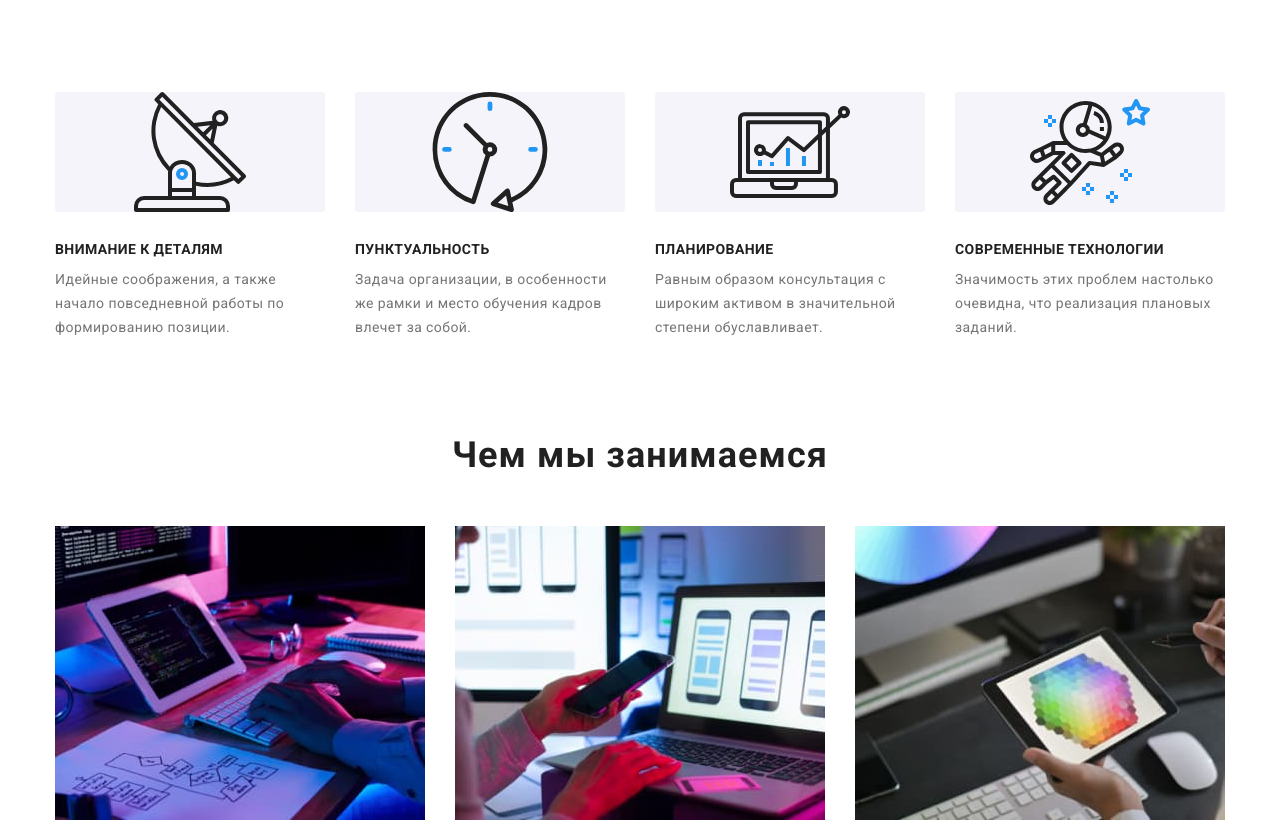
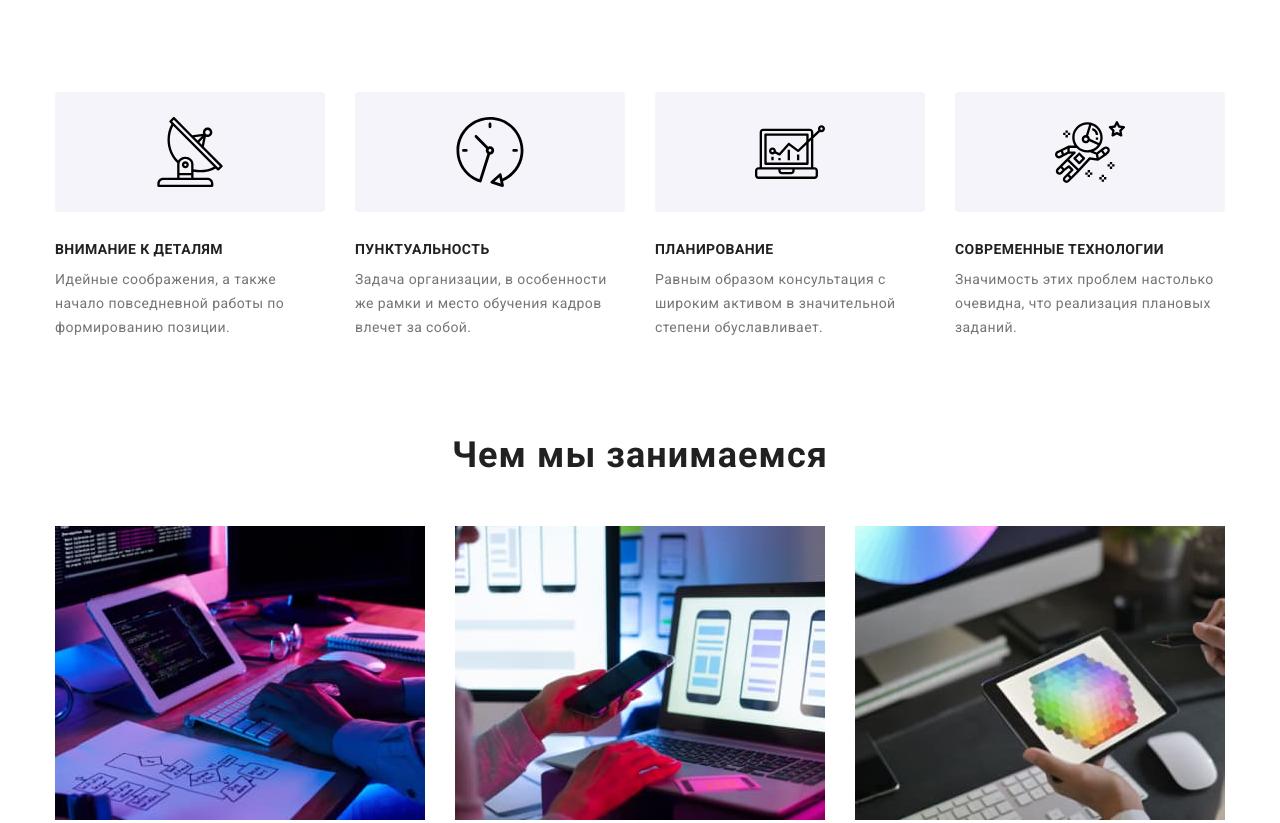
Before and after one commit to RustDzhur/goit-markup-hw-04, a plain HTML site: page index.html in a window 1280 px wide. Shown: the part 691-1514 px from the top of the page. Drawn offline with Linux system fonts and the light colour scheme.

Commit message:
исправление ошибок

```diff
--- a/css/styles.css
+++ b/css/styles.css
@@ -205,6 +205,7 @@ img {
 
 .footer-content-container {
     display: flex;
+    align-items: baseline;
 }
 
 .footer-logo {
@@ -243,13 +244,12 @@ img {
     letter-spacing: 0.03em;
     text-transform: uppercase;
     color: #ffffff;
-    padding-bottom: 20px;
+    margin-bottom: 20px;
 }
 
 .footer-social-icons {
     display: flex;
     justify-content: center;
-    padding-bottom: 30px;
 }
 
 .footer-social-icon-link {
@@ -300,6 +300,10 @@ img {
     margin-right: auto;
     margin-left: auto;
     background: linear-gradient(0deg, rgba(47, 48, 58, 0.4), rgba(47, 48, 58, 0.4)), url(../images/hero.jpg);
+    background-color: #212121;
+    background-repeat: no-repeat;
+    background-size: contain;
+    background-position: center;
 }
 
 .hero-title {
@@ -338,52 +342,71 @@ img {
     margin-right: 30px;
 }
 
-.antena::before {
-    content: '';
-    background: url(../images/svg/antenna.svg) #F5F4FA;
-    background-repeat: no-repeat;
-    background-position: center;
-    background-size: contain;
+.antenna-svg {
+    background-color: #F5F4FA;
     height: 120px;
     display: block;
     margin-bottom: 30px;
     border-radius: 4px;
+    display: flex;
+    align-items: center;
+    justify-content: center;
 }
 
-.clock::before {
-    content: '';
-    background: url(../images/svg/clock.svg) #F5F4FA;
-    background-repeat: no-repeat;
-    background-position: center;
-    background-size: contain;
+.icon-antenna {
+    width: 70px;
+    height: 70px;
+}
+
+.clock-svg {
+    background-color: #F5F4FA;
     height: 120px;
     display: block;
     margin-bottom: 30px;
     border-radius: 4px;
+    display: flex;
+    align-items: center;
+    justify-content: center;
 }
 
-.diagram::before {
-    content: '';
-    background: url(../images/svg/diagram.svg) #F5F4FA;
-    background-repeat: no-repeat;
-    background-position: center;
-    background-size: contain;
+.icon-clock {
+    width: 70px;
+    height: 70px;
+}
+
+.diagram-svg {
+    background-color: #F5F4FA;
     height: 120px;
     display: block;
     margin-bottom: 30px;
     border-radius: 4px;
+    display: flex;
+    align-items: center;
+    justify-content: center;
 }
 
-.astronaut::before {
-    content: '';
-    background: url(../images/svg/astronaut.svg) #F5F4FA;
-    background-repeat: no-repeat;
-    background-position: center;
-    background-size: contain;
+.icon-diagram {
+    width: 70px;
+    height: 70px;
+}
+
+.astronaut-svg {
+    background-color: #F5F4FA;
     height: 120px;
     display: block;
     margin-bottom: 30px;
     border-radius: 4px;
+    display: flex;
+    align-items: center;
+    justify-content: center;
+}
+
+.icon-astronaut {
+    width: 70px;
+    height: 70px;
+    display: flex;
+    align-items: center;
+    justify-content: center;
 }
 
 .item-advantages:last-child {
@@ -478,12 +501,12 @@ img {
     letter-spacing: 0.03em;
     color: var(--team-position-color);
     text-align: center;
+    margin-bottom: 16px;
 }
 
 .team-social-icons {
     display: flex;
     justify-content: center;
-    padding-bottom: 30px;
 }
 
 .team-social-icon-link {
@@ -553,7 +576,6 @@ img {
     width: 170px;
     height: 92px;
     color: #AFB1B8;
-    background: #E5E5E5;
     border: 1px solid #AFB1B8;
     border-radius: 4px;
     display: inline-flex;
@@ -627,9 +649,10 @@ img {
     margin-bottom: 30px;
 }
 
-.cards-item:hover,
-.cards-item:focus {
+.card-link:hover,
+.card-link:focus {
     box-shadow: 0px 1px 1px rgba(0, 0, 0, 0.12), 0px 4px 4px rgba(0, 0, 0, 0.06), 1px 4px 6px rgba(0, 0, 0, 0.16);
+    display: block;
 }
 
 .card-item-content {
--- a/index.html
+++ b/index.html
@@ -65,27 +65,47 @@
             <div class="container">
                 <h2 class="visually-hidden">Наши преимущества</h2>
                 <ul class="list-advantages lists">
-                    <li class="item-advantages antena">
+                    <li class="item-advantages">
+                        <div class="antenna-svg">
+                            <svg class="icon-antenna">
+                                <use href="./images/icons.svg#icon-antenna"></use>
+                            </svg>
+                        </div>
                         <h3 class="title-advantages">Внимание к деталям</h3>
                         <p class="content-advantages">Идейные соображения, а также начало повседневной работы по
                             формированию позиции.</p>
                     </li>
 
-                    <li class="item-advantages clock">
+                    <li class="item-advantages">
+                        <div class="clock-svg">
+                            <svg class="icon-clock">
+                                <use href="./images/icons.svg#icon-clock"></use>
+                            </svg>
+                        </div>
                         <h3 class="title-advantages">Пунктуальность</h3>
                         <p class="content-advantages">Задача организации, в особенности же рамки и место обучения
                             кадров
                             влечет за собой.</p>
                     </li>
 
-                    <li class="item-advantages diagram">
+                    <li class="item-advantages">
+                        <div class="diagram-svg">
+                            <svg class="icon-diagram">
+                                <use href="./images/icons.svg#icon-diagram"></use>
+                            </svg>
+                        </div>
                         <h3 class="title-advantages">Планирование</h3>
                         <p class="content-advantages">Равным образом консультация с широким активом в значительной
                             степени
                             обуславливает.</p>
                     </li>
 
-                    <li class="item-advantages astronaut">
+                    <li class="item-advantages">
+                        <div class="astronaut-svg">
+                            <svg class="icon-astronaut">
+                                <use href="./images/icons.svg#icon-astronaut"></use>
+                            </svg>
+                        </div>
                         <h3 class="title-advantages">Современные технологии</h3>
                         <p class="content-advantages">Значимость этих проблем настолько очевидна, что реализация
                             плановых
@@ -121,8 +141,6 @@
                         <div class="name-position">
                             <h3 class="team-name">Игорь Демьяненко</h3>
                             <p class="team-position">Product Designer</p>
-                        </div>
-
                             <ul class="team-social-icons">
                                 <li class="team-social-icon-link link">
                                     <a href="https://www.instagram.com/" class="icon-bg" target="_blank">
@@ -153,6 +171,8 @@
                                     </a>
                                 </li>
                             </ul>
+                        </div>
+
                     </li>
 
                     <li class="team-item">
@@ -160,8 +180,6 @@
                         <div class="name-position">
                             <h3 class="team-name">Ольга Репина</h3>
                             <p class="team-position">Frontend Developer</p>
-                        </div>
-
                             <ul class="team-social-icons">
                                 <li class="team-social-icon-link link">
                                     <a href="https://www.instagram.com/" class="icon-bg" target="_blank">
@@ -192,7 +210,7 @@
                                     </a>
                                 </li>
                             </ul>
-
+                        </div>
 
                     </li>
 
@@ -201,8 +219,6 @@
                         <div class="name-position">
                             <h3 class="team-name">Николай Тарасов</h3>
                             <p class="team-position">Marketing</p>
-                        </div>
-
                             <ul class="team-social-icons">
                                 <li class="team-social-icon-link link">
                                     <a href="https://www.instagram.com/" class="icon-bg" target="_blank">
@@ -233,6 +249,8 @@
                                     </a>
                                 </li>
                             </ul>
+                        </div>
+
                     </li>
 
                     <li class="team-item">
@@ -240,8 +258,6 @@
                         <div class="name-position">
                             <h3 class="team-name">Михаил Ермаков</h3>
                             <p class="team-position">UI Designer</p>
-                        </div>
-
                             <ul class="team-social-icons">
                                 <li class="team-social-icon-link link">
                                     <a href="https://www.instagram.com/" class="icon-bg" target="_blank">
@@ -272,6 +288,8 @@
                                     </a>
                                 </li>
                             </ul>
+                        </div>
+
                     </li>
                 </ul>
             </div>
```
Lines whose indentation alone changed are shown as unchanged.
